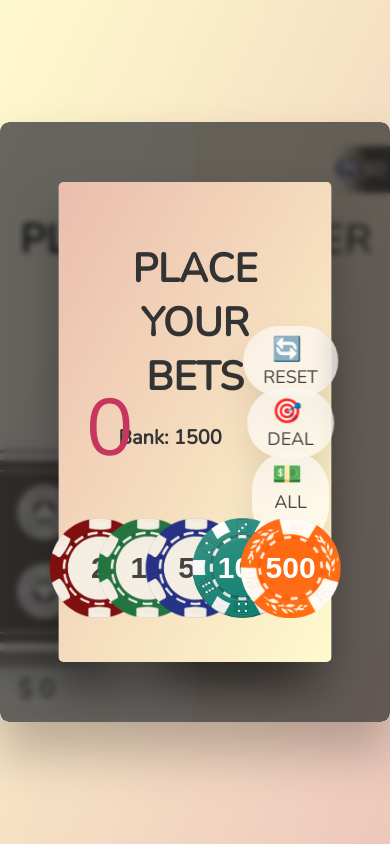
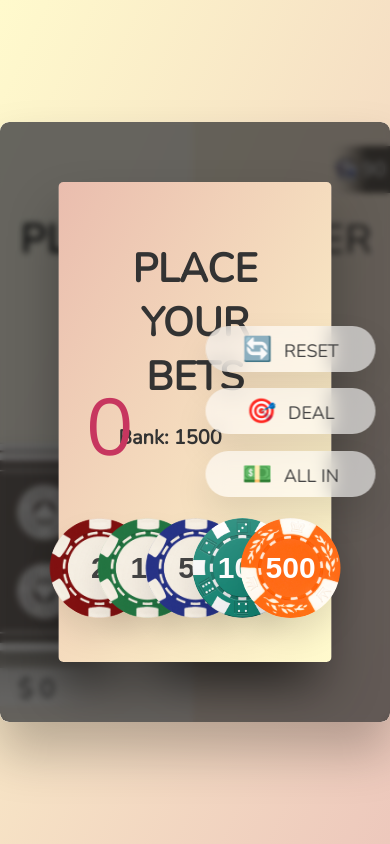
Before and after one commit to amy83762100/Blackjack, a website built with Parcel: page index.html in a window 390 px wide. Built offline with nearby package versions, Linux system fonts and the light colour scheme.

Commit message:
modify btn

```diff
--- a/queries.css
+++ b/queries.css
@@ -1,5 +1,10 @@
 /* Big tablet to 1200px (widths smaller than the 1140 row)*/
 @media only screen and (max-width: 1200px) {
+  .btn--reset,
+  .btn--deal,
+  .btn--allIn {
+    width: 15rem;
+  }
 }
 /* Small tablet to  big tablets: from 768px to 1023px */
 @media only screen and (max-width: 1023px) {
@@ -63,6 +68,11 @@
   .btn--double::first-letter {
     font-size: 1.2rem;
     margin-right: 0;
+  }
+  .btn--reset,
+  .btn--deal,
+  .btn--allIn {
+    width: 12rem;
   }
 }
 /* Small phone from 0 to 480px */
@@ -138,6 +148,11 @@
   .btn--stand {
     top: 83%;
   }
+  .btn--reset,
+  .btn--deal,
+  .btn--allIn {
+    width: 10rem;
+  }
   .btn--reset {
     top: 32%;
     left: 70%;
--- a/style.css
+++ b/style.css
@@ -1,5 +1,5 @@
-@import url("https://fonts.googleapis.com/css2?family=Nunito&display=swap");
-@import url("https://fonts.googleapis.com/css?family=Press+Start+2P&display=swap");
+@import url('https://fonts.googleapis.com/css2?family=Nunito&display=swap');
+@import url('https://fonts.googleapis.com/css?family=Press+Start+2P&display=swap');
 * {
   margin: 0;
   padding: 0;
@@ -10,7 +10,7 @@ html {
   box-sizing: border-box;
 }
 body {
-  font-family: "Nunito", sans-serif;
+  font-family: 'Nunito', sans-serif;
   font-weight: 400;
   height: 100vh;
   color: #333;
@@ -232,6 +232,12 @@ main {
   background-size: cover;
   background-position: center;
   cursor: pointer;
+  border-radius: 50%;
+  box-shadow: 0 1.75rem 3rem rgba(0, 0, 0, 0.1);
+}
+.token:hover {
+  transform: translate(-50%, -3%);
+  box-shadow: 0 1.75rem 3rem rgba(0, 0, 0, 0.2);
 }
 .token--2 {
   left: 15%;
@@ -285,6 +291,10 @@ main {
   border-radius: 50rem;
   box-shadow: 0 1.75rem 3.5rem rgba(0, 0, 0, 0.1);
 }
+.btn:hover {
+  transform: translate(-50%, -3%);
+  box-shadow: 0 1.75rem 3rem rgba(0, 0, 0, 0.2);
+}
 .btn::first-letter {
   font-size: 2.4rem;
   display: inline-block;
@@ -310,6 +320,11 @@ main {
   top: 40rem;
 }
 /* -- Bets Module-- */
+.btn--reset,
+.btn--deal,
+.btn--allIn {
+  width: 17rem;
+}
 .btn--reset {
   top: 30%;
   left: 85%;
```
